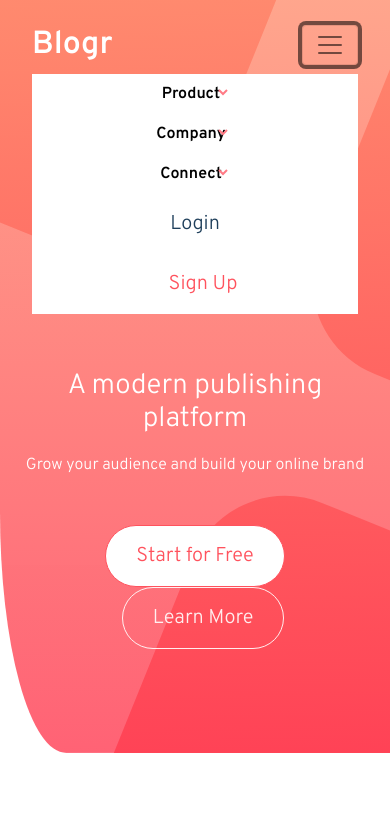
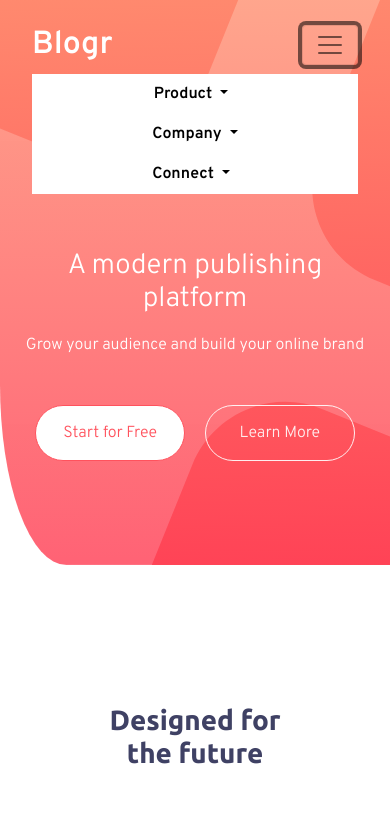
Before and after one commit to BelalHaiss/bloggerApp, a website: page index.html in a window 390 px wide. Both pictures are taken after a click on the button "Toggle navigation". Shown: the top 818 px of the page. Drawn offline with nearby package versions, Linux system fonts and the light colour scheme.

Commit message:
el7amdullah

```diff
--- a/app.scss
+++ b/app.scss
@@ -16,15 +16,15 @@
   margin: 0;
 }
 body {
-  font-family: "Ubuntu", sans-serif;
+  font-family: 'Ubuntu', sans-serif;
 }
 #topSection {
-  font-family: "Overpass", sans-serif;
+  font-family: 'Overpass', sans-serif;
   background-image: linear-gradient(
       hsla(13, 100%, 72%, 0.801),
       hsla(353, 100%, 62%, 0.808)
     ),
-    url("images/bg-pattern-intro.svg");
+    url('images/bg-pattern-intro.svg');
   background-position: center;
   overflow: hidden;
   border-radius: 0% 0% 0% 17% / 10% 10% 10% 32%;
@@ -58,7 +58,8 @@ li a.dropdown-item:hover {
 .btn-lg {
   display: inline-block;
   text-align: center;
-  padding: 15px 30px;
+  padding: 15px 20px;
+  width: 120px;
   color: hsl(208, 49%, 24%);
   text-decoration: none;
   border-radius: 35px;
@@ -73,7 +74,15 @@ li a.dropdown-item:hover {
   text-decoration: none;
   border-radius: 35px;
 }
-
+.btn.info {
+  display: inline-block;
+  text-align: center;
+  padding: 15px 20px;
+  width: 150px;
+  color: hsl(208, 49%, 24%);
+  text-decoration: none;
+  border-radius: 35px;
+}
 #section1Text {
   color: white;
 }
@@ -111,28 +120,13 @@ img.svg {
   border-radius: 35px;
 }
 
-@media (max-width: 575.98px) {
+@media screen and (max-width: 575.98px) {
   .navbar-light .navbar-nav .nav-link {
     text-align: center;
     color: black;
     font-weight: bold;
   }
 
-  div ul.navbar-nav {
-    display: flex;
-    flex-direction: column;
-    justify-content: center;
-    text-align: center;
-    background-color: white;
-  }
-  #nav-login-btn {
-    border-top: 0.3px solid rlightgrey;
-    display: inline;
-    display: flex;
-    flex-direction: column;
-    justify-content: center;
-    text-align: center;
-  }
   #customDrop-light {
     display: none;
   }
@@ -168,18 +162,11 @@ img.svg {
     margin-top: 25px !important;
   }
 
-  #firstItems {
-    display: flex;
-    flex-direction: column;
-  }
-  img.img-fluid {
-    min-width: 500px;
-    min-height: 500px;
-  }
-
   img.img-fluid.section3-parent-img {
     position: absolute;
-    top: -95%;
+    top: -195% !important;
+    width: 400px;
+    text-align: center;
   }
   .section-div-text {
     text-align: center;
@@ -188,9 +175,15 @@ img.svg {
     display: none;
   }
   .mob {
-    display: block;
-    margin-top: -100px;
-    margin-bottom: 50px;
+    display: inline-block;
+    // width: 25%;
+  }
+  div ul.navbar-nav {
+    display: flex;
+    flex-direction: column;
+    justify-content: center !important;
+    text-align: center !important;
+    background-color: white !important;
   }
 }
 
@@ -214,7 +207,7 @@ img.svg.rotate {
       var(--Very-dark-desaturated-blue),
       var(--Very-dark-gray-blue)
     ),
-    url("/images/bg-pattern-circles.svg");
+    url('/images/bg-pattern-circles.svg');
   border-radius: 0% 12% 0% 13% / 10% 18% 10% 16%;
   background-position: bottom;
   background-repeat: no-repeat;
@@ -252,3 +245,7 @@ footer {
 #section2-text {
   margin: auto auto;
 }
+
+nav {
+  flex-wrap: wrap !important;
+}
--- a/index.html
+++ b/index.html
@@ -38,20 +38,14 @@
             aria-controls="navbarNavDropdown" aria-expanded="false" aria-label="Toggle navigation">
             <span class="navbar-toggler-icon"></span>
           </button>
-          <div class="collapse navbar-collapse " id="navbarNavDropdown">
-            <ul class="navbar-nav  w-100   ">
-              <div class="d-flex justify-content-end w-100" id="firstItems">
+          <div class="collapse navbar-collapse firstItems" id="navbarNavDropdown">
+            <ul class="navbar-nav justify-content-center  w-100 " id="">
 
               <li class="nav-item dropdown ">
-                  <a class="nav-link me-2  " href="#" id="navbarDropdown" role="button" data-bs-toggle="dropdown"
-                    aria-expanded="false">
+                <a class="nav-link dropdown-toggle me-2  " href="#" id="navbarDropdown" role="button"
+                  data-bs-toggle="dropdown" aria-expanded="false">
                   Product
-                    <span id="customDrop-light">
-                      <img class="svg" src="images/icon-arrow-light.svg" alt="">
-                    </span>
-                    <span id="customDrop-dark">
-                      <img class="svg" src="images/icon-arrow-dark.svg" alt="">
-                    </span>
+
                 </a>
                 <ul class="dropdown-menu" aria-labelledby="navbarDropdown">
                   <li><a class="dropdown-item" href="#">Overview</a></li>
@@ -63,15 +57,10 @@
               </li>
               <li class="nav-item dropdown">
 
-                  <a class="nav-link me-2  " href="#" id="navbarDropdown" role="button" data-bs-toggle="dropdown"
-                    aria-expanded="false">
+                <a class="nav-link dropdown-toggle  " href="#" id="navbarDropdown" role="button"
+                  data-bs-toggle="dropdown" aria-expanded="false">
                   Company
-                    <span id="customDrop-light">
-                      <img class="svg" src="images/icon-arrow-light.svg" alt="">
-                    </span>
-                    <span id="customDrop-dark">
-                      <img class="svg" src="images/icon-arrow-dark.svg" alt="">
-                    </span>
+
                 </a>
                 <ul class="dropdown-menu" aria-labelledby="navbarDropdown">
                   <li><a class="dropdown-item" href="#">About</a></li>
@@ -81,15 +70,10 @@
                 </ul>
               </li>
               <li class="nav-item dropdown">
-                  <a class="nav-link me-2  " href="#" id="navbarDropdown" role="button" data-bs-toggle="dropdown"
-                    aria-expanded="false">
+                <a class="nav-link dropdown-toggle me-2  " href="#" id="navbarDropdown" role="button"
+                  data-bs-toggle="dropdown" aria-expanded="false">
                   Connect
-                    <span id="customDrop-light">
-                      <img class="svg" src="images/icon-arrow-light.svg" alt="">
-                    </span>
-                    <span id="customDrop-dark">
-                      <img class="svg" src="images/icon-arrow-dark.svg" alt="">
-                    </span>
+
                 </a>
                 <ul class="dropdown-menu" aria-labelledby="navbarDropdown">
                   <li><a class="dropdown-item" href="#">Contact</a></li>
@@ -97,13 +81,13 @@
                   <li><a class="dropdown-item" href="#">LinkedIn</a></li>
                 </ul>
               </li>
+            </ul>
+            <div id="nav-login-btn" class=" collapse navbar-collapse ms-auto ">
+              <a class="btn-lg " href="">Login</a>
+              <a class="btn-lg active  " href=""> Sign Up</a>
             </div>
-              <div id="nav-login-btn" class="w-100 d-flex justify-content-end">
-                <a class="btn-lg" href="">Login</a>
-                <a class="ms-3 btn-lg active" href=""> Sign Up</a>
           </div>
 
-            </ul>
         </div>
 
     </div>
@@ -115,8 +99,8 @@
           <h1> A modern publishing platform </h1>
           <p class="mt-3"> Grow your audience and build your online brand</p>
           <div class="section1TextButtons my-5">
-            <a href="" class="active btn-lg"> Start for Free</a>
-            <a href="" class="btn-lg ms-3">Learn More</a>
+            <a href="" class="active btn info"> Start for Free</a>
+            <a href="" class="btn info ms-3">Learn More</a>
           </div>
         </div>
       </div>
@@ -244,10 +228,7 @@
 
 
 
-  <div class="attribution">
-    Challenge by <a href="https://www.frontendmentor.io?ref=challenge" target="_blank">Frontend Mentor</a>.
-    Coded by <a href="#">Your Name Here</a>.
-  </div>
+
   <script src="https://cdn.jsdelivr.net/npm/@popperjs/core@2.9.1/dist/umd/popper.min.js"
     integrity="sha384-SR1sx49pcuLnqZUnnPwx6FCym0wLsk5JZuNx2bPPENzswTNFaQU1RDvt3wT4gWFG"
     crossorigin="anonymous"></script>
--- a/package.json
+++ b/package.json
@@ -8,7 +8,7 @@
   },
   "devDependencies": {},
   "scripts": {
-    "runSass": "node-sass app.scss app.css -w"
+    "sass": "node-sass app.scss app.css -w"
   },
   "keywords": [],
   "author": "",
```
Also changed, not shown: app.css, design/mobile-design.jpg. Lines whose indentation alone changed are shown as unchanged.
